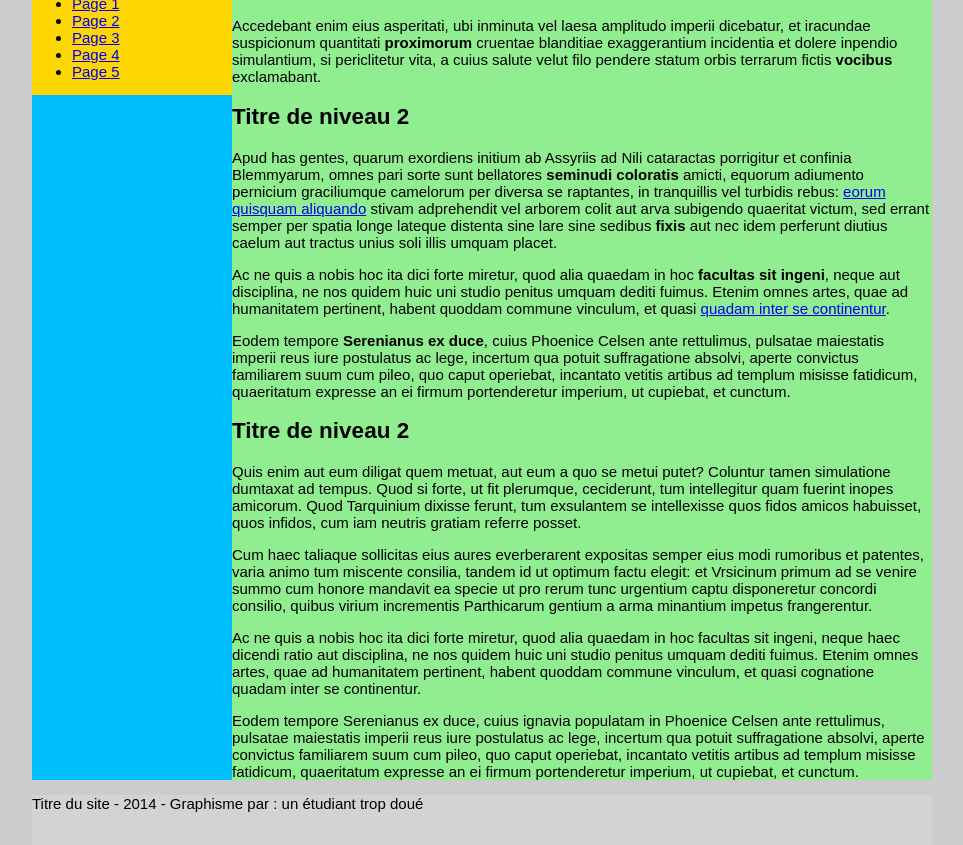
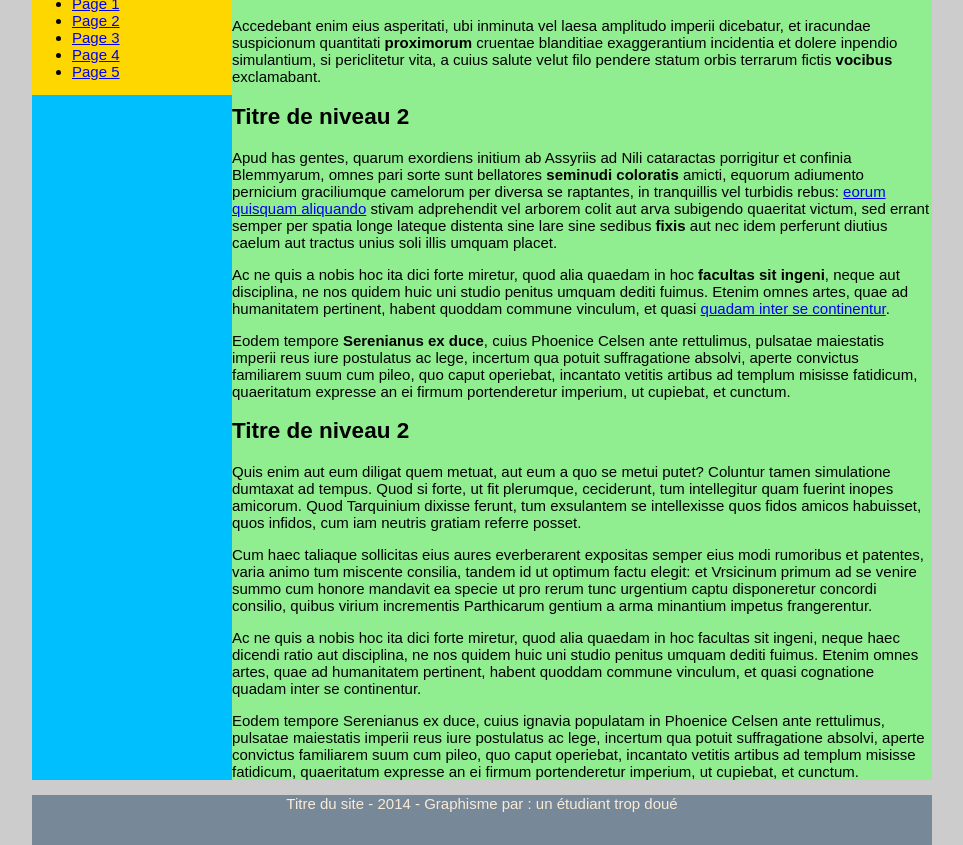
Before and after one commit to morganeMjk/exerciceCSS, a plain HTML site: page index.html in a window 1280 px wide. Shown: the part 177-1022 px from the top of the page, without its empty margins (158-1121 px from the left). Drawn offline with Linux system fonts and the light colour scheme.

Commit message:
Mise en forme du pied de page
Modification apportees a .pieddepage
    - arriere plan
    - couleur du texte
    - alignement du texte

```diff
--- a/style.css
+++ b/style.css
@@ -60,5 +60,7 @@ body{
     background-color: lightgreen;
 }
 .pieddepage{
-    background-color: lightgray;
+    background-color:#778899;
+    color: antiquewhite;
+    text-align: center;
 }
```
